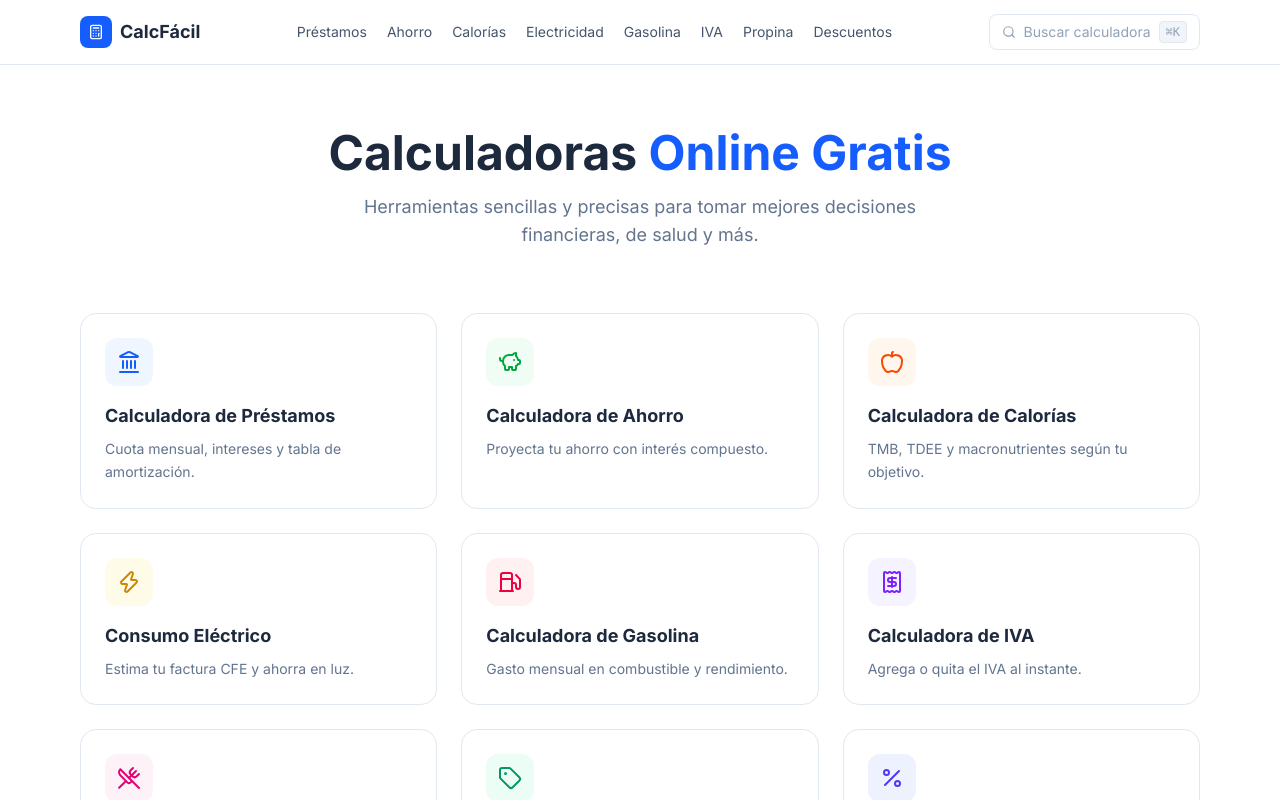
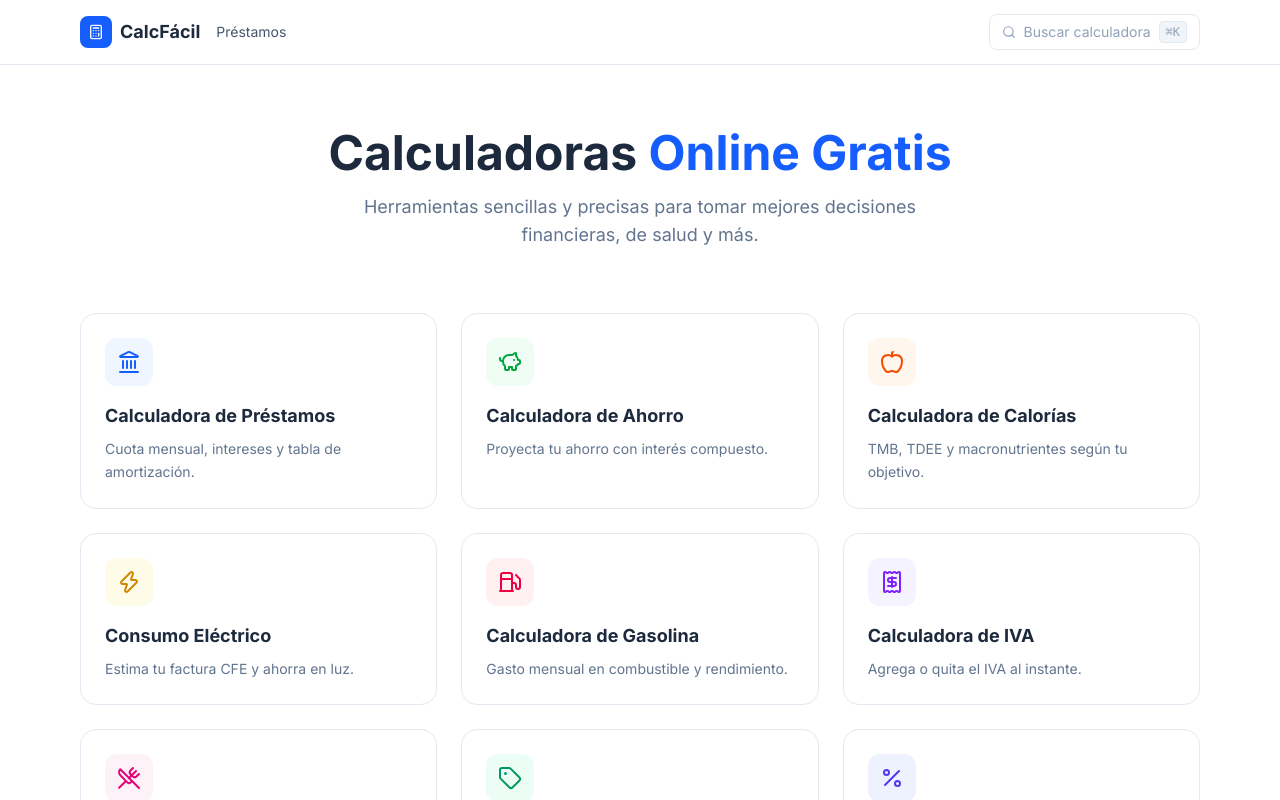
Before and after one commit to Treckby/calculadoras-online, a Next.js app: page / in a window 1280 px wide. Shown: the top 800 px of the page. Built offline with nearby package versions, Linux system fonts and the light colour scheme.

Commit message:
correcciones en calculadora porcentaje

```diff
--- a/app/components/calculadoras/CalculadoraPorcentaje.tsx
+++ b/app/components/calculadoras/CalculadoraPorcentaje.tsx
@@ -172,7 +172,7 @@ export function CalculadoraPorcentaje() {
             label={resultado.descripcion}
             value={`${formatNumber(resultado.resultado)}${esPorcentaje ? '%' : ''}`}
             highlight
-            sublabel={""+resultado}
+            //sublabel={resultado.formula}
           />
         </div>
         </ResultadoExportable>
--- a/app/components/layout/Header.tsx
+++ b/app/components/layout/Header.tsx
@@ -20,7 +20,8 @@ export function Header() {
         </Link>
 
         {/* Nav — solo desktop */}
-        <nav className="hidden lg:flex items-center gap-5 text-sm text-slate-600 flex-1 justify-center">
+        {/*
+       <nav className="hidden lg:flex items-center gap-5 text-sm text-slate-600 flex-1 justify-center">
           <Link href="/calculadoras/prestamos"    className="hover:text-blue-600 transition-colors whitespace-nowrap">Préstamos</Link>
           <Link href="/calculadoras/ahorro"       className="hover:text-blue-600 transition-colors">Ahorro</Link>
           <Link href="/calculadoras/calorias"     className="hover:text-blue-600 transition-colors">Calorías</Link>
@@ -30,6 +31,12 @@ export function Header() {
           <Link href="/calculadoras/propina"      className="hover:text-blue-600 transition-colors">Propina</Link>
           <Link href="/calculadoras/descuento"    className="hover:text-blue-600 transition-colors">Descuentos</Link>
         </nav>
+        */
+        <nav className="hidden lg:flex  gap-5 text-sm text-slate-600 flex-1 ">
+          <Link href="/calculadoras/prestamos"    className="hover:text-blue-600 transition-colors whitespace-nowrap">Préstamos</Link>
+        </nav>
+        }
+
 
         {/* Buscador */}
         <Buscador />
```
